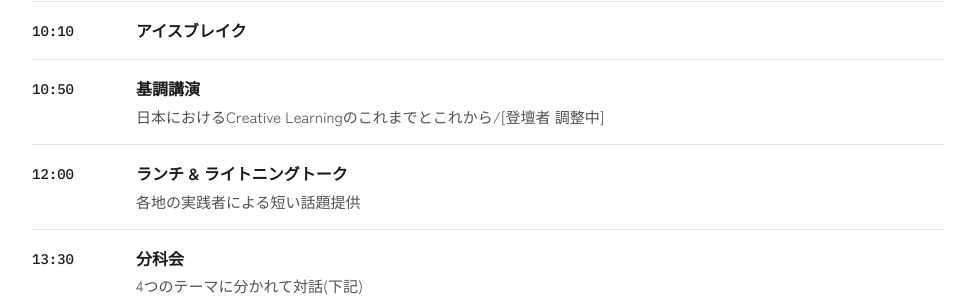
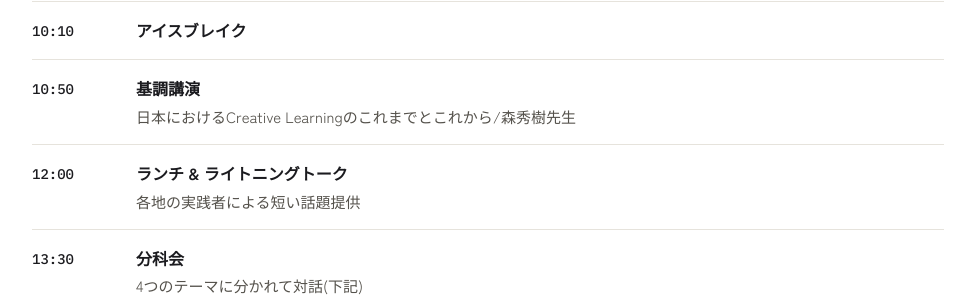
Before and after one commit to clc-japan/2027, a Jekyll site: the page built from index.md, in a window 1280 px wide and 900 px high, scrolled down 3134 px. Shown: the part 154-454 px from the top of the window, without its empty margins (152-1127 px from the left). Built offline with Jekyll 4.4.1, drawn with Linux system fonts in a browser that asks for light colours.

Commit message:
基調講演の登壇者を森秀樹先生に更新
Co-Authored-By: Claude Opus 5.5 <noreply@anthropic.com>
Claude-Session: https://claude.ai/code/session_01DKnuBhtDaeaEmP4rKUaUsZ

```diff
--- a/index.md
+++ b/index.md
@@ -69,7 +69,7 @@ program:
     note: ""
   - time: "10:50"
     title: "基調講演"
-    note: "日本におけるCreative Learningのこれまでとこれから/[登壇者 調整中]"
+    note: "日本におけるCreative Learningのこれまでとこれから/森秀樹先生"
   - time: "12:00"
     title: "ランチ & ライトニングトーク"
     note: "各地の実践者による短い話題提供"
```
